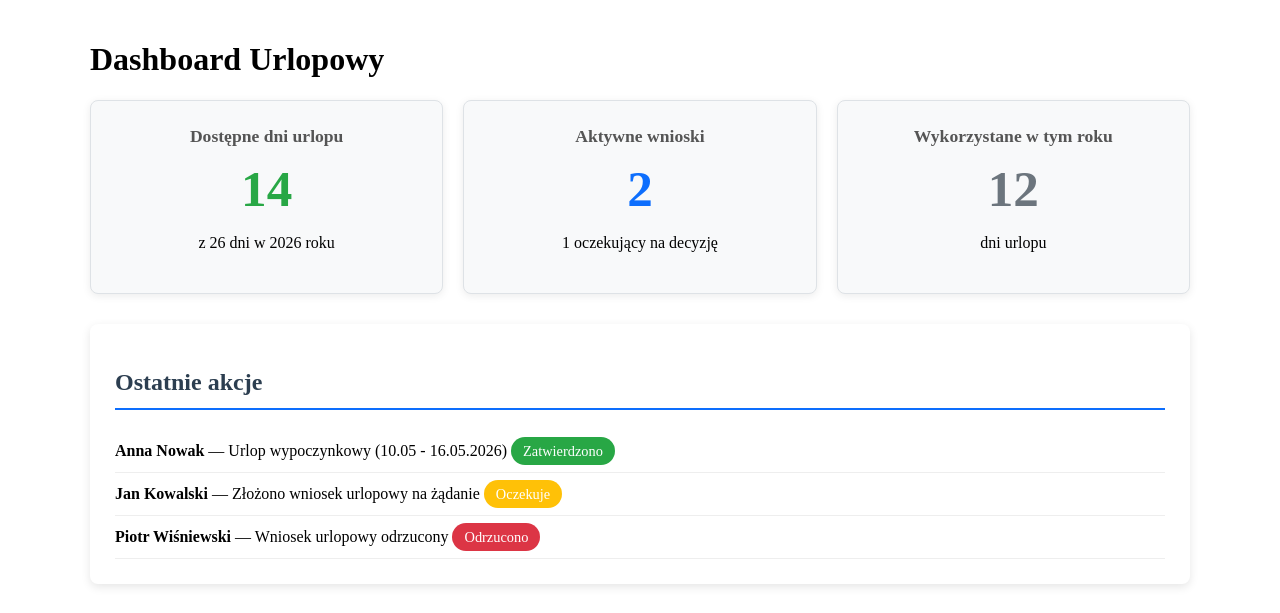
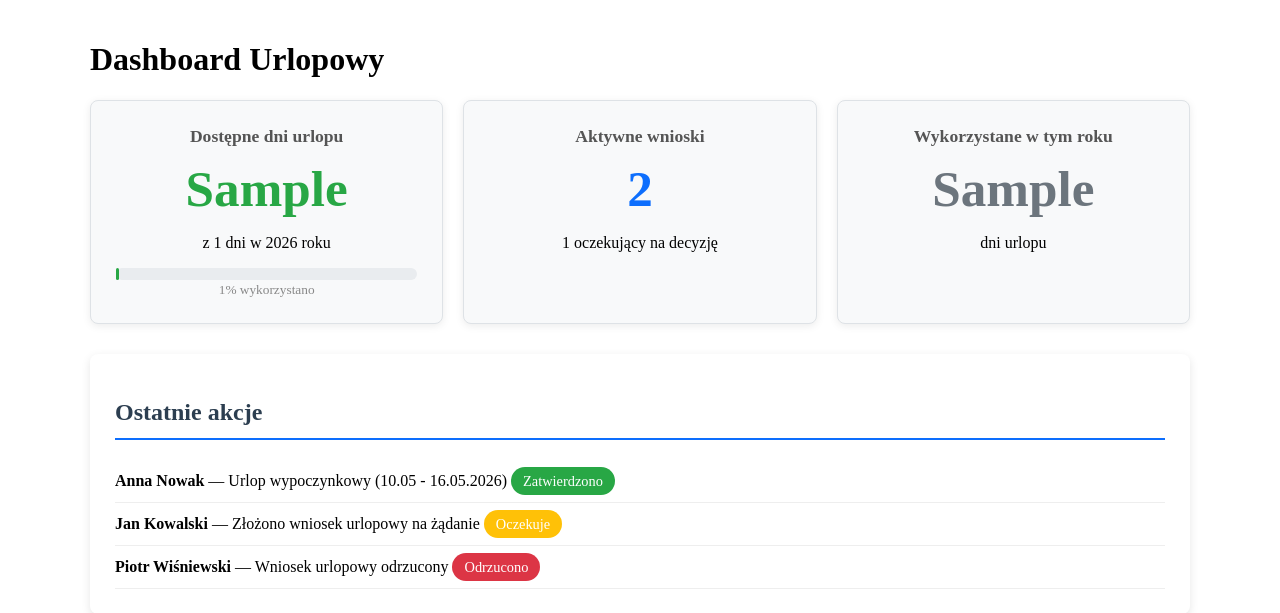
Before and after one commit to infoshareacademy/jpydzr10-sunny-team, a Django app: template leaves/templates/leaves/dashboard.html in a window 1280 px wide. Shown: the part 30-643 px from the top of the page. Run offline with Django 5.2, Linux system fonts and the light colour scheme; the template is opened without the code that fills it: most values are stand-ins (such as "Sample title", 1, 10 or a date in 2020).

Commit message:
Connect data from DB to dashboard and add progress bar

```diff
--- a/leaves/templates/leaves/dashboard.html
+++ b/leaves/templates/leaves/dashboard.html
@@ -48,6 +48,17 @@
         font-weight: bold;
         margin: 10px 0;
     }
+    .progress-bar-bg {
+        background: #e9ecef;
+        border-radius: 8px;
+        height: 12px;
+        margin-top: 10px;
+    }
+    .progress-bar-fill {
+        background: #28a745;
+        height: 12px;
+        border-radius: 8px;
+    }
     .last-actions {
         background: white;
         padding: 25px;
@@ -69,8 +80,17 @@
     <div class="cards">
         <div class="card">
             <h3>Dostępne dni urlopu</h3>
-            <div class="number" style="color: #28a745;">14</div>
-            <p>z 26 dni w 2026 roku</p>
+            {% if remaining_days is not None %}
+                <div class="number" style="color: #28a745;">{{ remaining_days }}</div>
+                <p>z {{ total_days }} dni w 2026 roku</p>
+                <div class="progress-bar-bg">
+                    <div class="progress-bar-fill" style="width: {{ progress_percent }}%;"></div>
+                </div>
+                <small style="color: #888;">{{ progress_percent }}% wykorzystano</small>
+            {% else %}
+                <div class="number" style="color: #aaa;">—</div>
+                <p>Brak profilu pracownika</p>
+            {% endif %}
         </div>
 
         <div class="card">
@@ -81,7 +101,11 @@
 
         <div class="card">
             <h3>Wykorzystane w tym roku</h3>
-            <div class="number" style="color: #6c757d;">12</div>
+            {% if used_days is not None %}
+                <div class="number" style="color: #6c757d;">{{ used_days }}</div>
+            {% else %}
+                <div class="number" style="color: #aaa;">—</div>
+            {% endif %}
             <p>dni urlopu</p>
         </div>
     </div>
```
